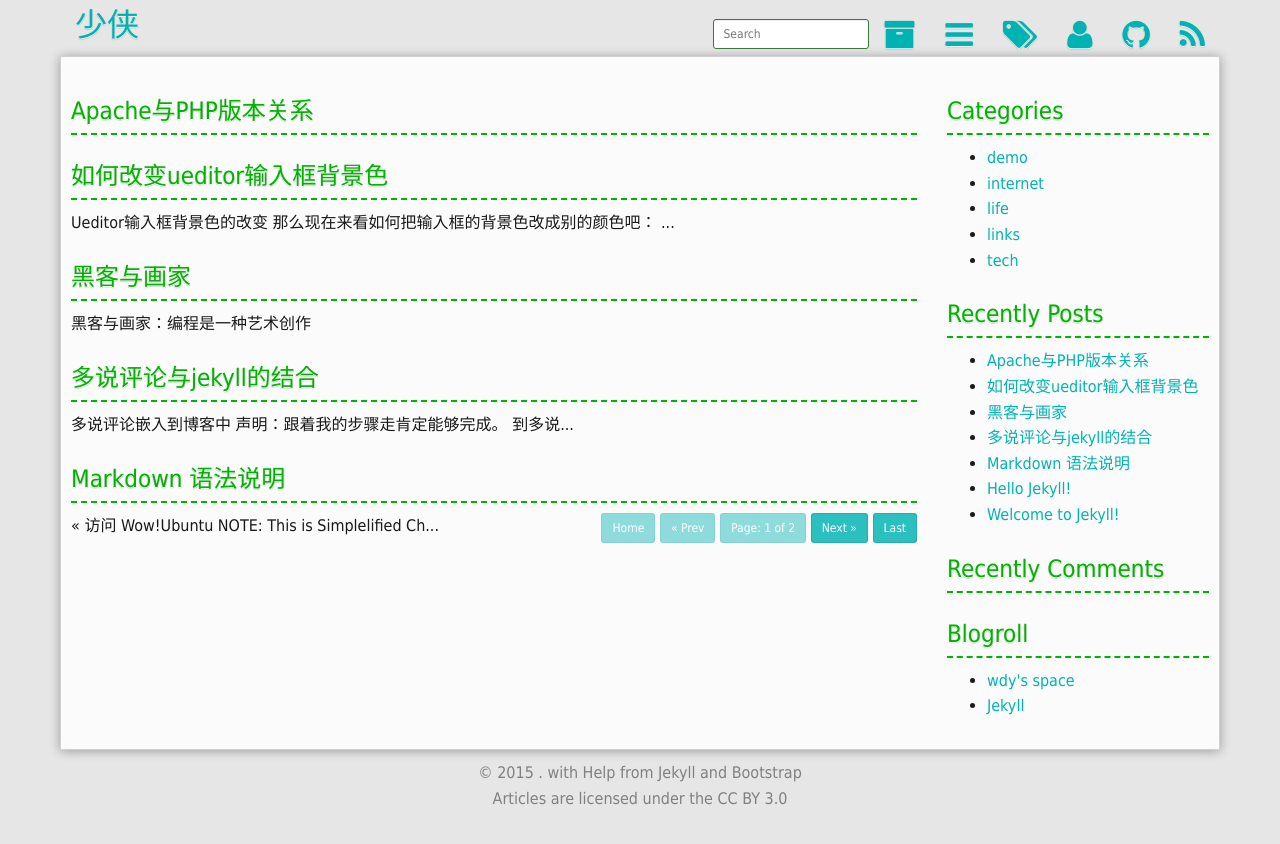
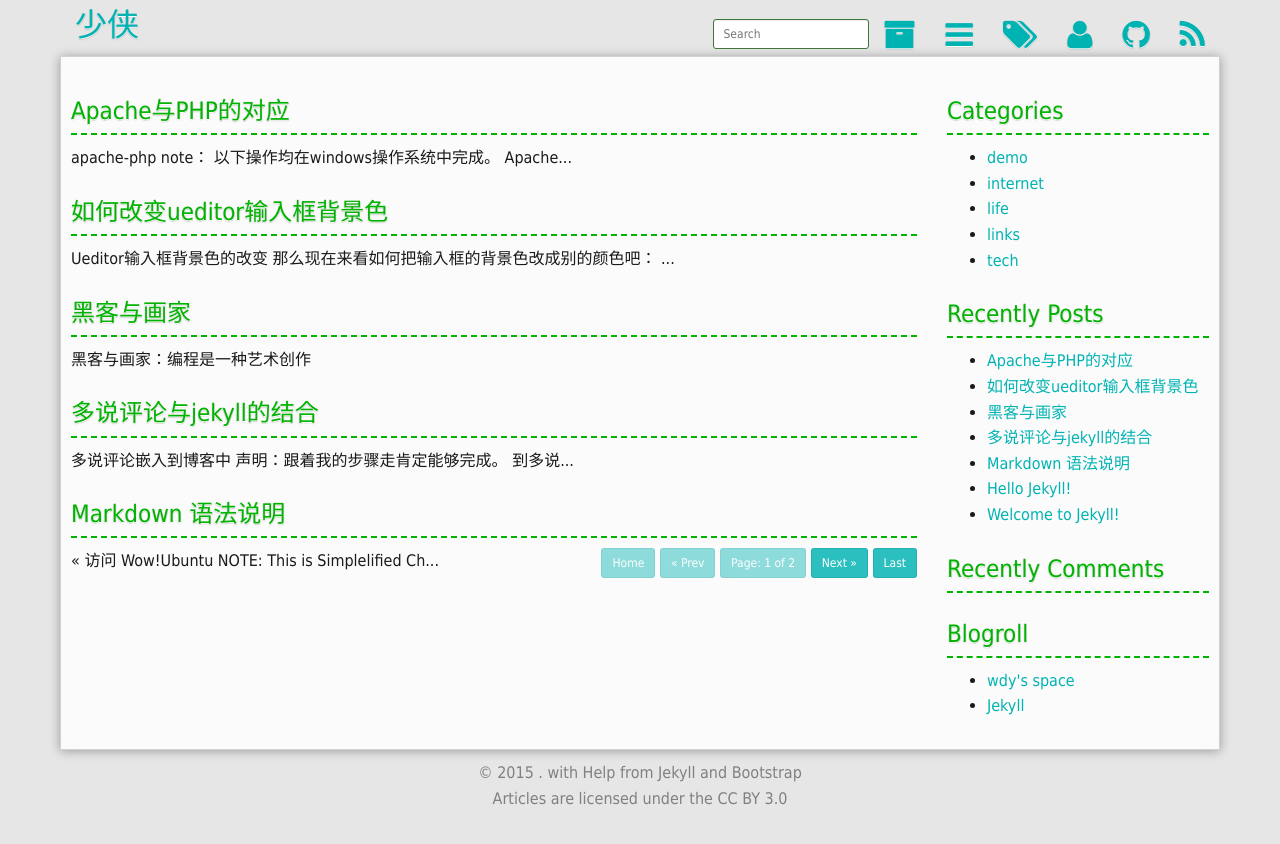
Before and after one commit to tgist/tgist.github.io, a Jekyll site: the page built from index.html, in a window 1280 px wide. Shown: the top 844 px of the page. Built offline with Jekyll 4.4.1, drawn with Linux system fonts in a browser that asks for light colours; Markdown is read by kramdown in place of the engine named in the settings; the list of posts is cut into pages by our own code; comment, search, counter and statistics services are not loaded; some of the changed lines change nothing that is shown.

Commit message:
添加博客 Apache与PHP的对应

```diff
--- a/_posts/2015-06-24-apache.md
+++ /dev/null
@@ -1,6 +0,0 @@
----
-layout: post
-title: Apache与PHP版本关系
-comments: true
-category: tech
----
--- /dev/null
+++ b/_posts/2015-06-25-Apache-php.md
@@ -0,0 +1,24 @@
+---
+layout: post
+title: Apache与PHP的对应
+comments: true
+category: life
+---
+
+# apache-php
+
+*note：*
+以下操作均在windows操作系统中完成。
+
+Apache服务器是我用的最熟悉的服务器，以前自己拍值得时候都是直接从网上找到别人搭配好的Apache和php的程序直接装在电脑上，根本不用考虑什么版本问题。从昨天我突发奇想，要找一下Apache在官网上的版本和php进行匹配然后来配置一下。
+
+先去了趟PHP的网站。
+在downlod界面的左边：
+
+ > Which version do I choose?
+
+有这么一个段落里面说的很清楚。
+于是我从他推荐的网站进去下载Apache，我下载了ApacheV11的版本。（要对应操作系统的版本）
+PHP对应Apache 的版本是有threadsafe的版本，我下载的是php5.5。
+
+这是我这两天下载了很多版本之后，测试过的可以用的版本。
```
Also changed, not shown: _includes/baidu-analytics.html (line endings or trailing spaces).
